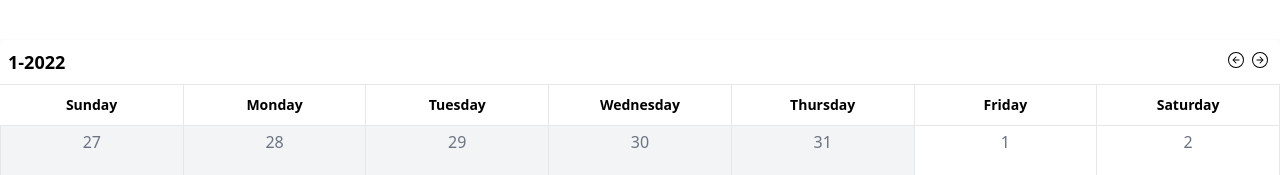
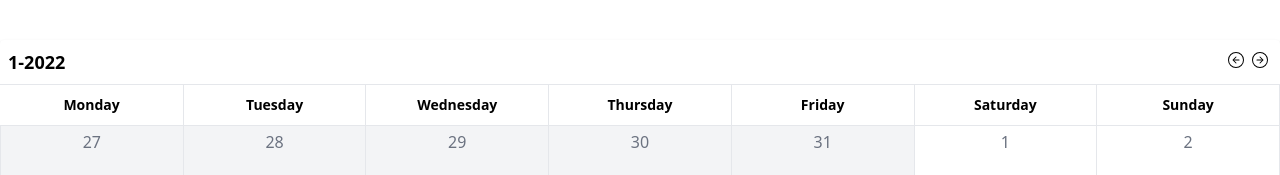
Before and after one commit to mvn-h24/vue-examples, a Nuxt app: page /calendar in a window 1280 px wide. Shown: the top 175 px of the page. Built offline with nearby package versions, Linux system fonts and the light colour scheme.

Commit message:
fix calendar.service.ts add navDate for calendar.vm.ts, calendar.model, remove cDate(current date) simplify weeks-list.vue template

```diff
--- a/components/calendar/calendar.model.ts
+++ b/components/calendar/calendar.model.ts
@@ -24,11 +24,11 @@ export const CalendarModel = Vue.extend({
     return {
       year: this.currentDate.getFullYear(),
       month: this.currentDate.getMonth(),
-      date: this.currentDate.getDate(),
-      hours: this.currentDate.getHours(),
-      minutes: this.currentDate.getMinutes(),
-      seconds: this.currentDate.getSeconds(),
-      ms: this.currentDate.getMilliseconds(),
+      date: 1,
+      hours: 0,
+      minutes: 0,
+      seconds: 1,
+      ms: 1,
     }
   },
 })
--- a/components/calendar/calendar.service.ts
+++ b/components/calendar/calendar.service.ts
@@ -28,7 +28,7 @@ export default Vue.extend<unknown, CalendarMethods, unknown, unknown>({
       const date = new Date(
         d.getFullYear(),
         d.getMonth(),
-        d.getDay(),
+        d.getDate(),
         d.getHours(),
         d.getMinutes(),
         d.getSeconds(),
@@ -42,7 +42,7 @@ export default Vue.extend<unknown, CalendarMethods, unknown, unknown>({
       const date = new Date(
         d.getFullYear(),
         d.getMonth(),
-        d.getDay(),
+        d.getDate(),
         d.getHours(),
         d.getMinutes(),
         d.getSeconds(),
--- a/components/calendar/calendar.vm.ts
+++ b/components/calendar/calendar.vm.ts
@@ -9,7 +9,7 @@ import CalendarService, {
 } from '~/components/calendar/calendar.service'
 
 interface CalendarVmComputed {
-  cDate: Date
+  navDate: Date
   monthFirstDate: Date
   monthLastDay: Date
   formattedDate: String
@@ -23,15 +23,15 @@ export default Vue.extend<
 >({
   mixins: [CalendarService, CalendarModel],
   computed: {
-    cDate: {
+    navDate: {
       set(d: Date) {
         this.year = d.getFullYear()
         this.month = d.getMonth()
-        this.date = d.getDate()
-        this.hours = d.getHours()
-        this.minutes = d.getMinutes()
-        this.seconds = d.getSeconds()
-        this.ms = d.getMilliseconds()
+        this.date = 1
+        this.hours = 0
+        this.minutes = 0
+        this.seconds = 1
+        this.ms = 1
       },
       get(): Date {
         return new Date(
@@ -46,32 +46,28 @@ export default Vue.extend<
       },
     },
     monthFirstDate(): Date {
-      // return this.startOfMonth(this.cDate)
-      return this.startOfMonth(this.cDate)
+      return this.startOfMonth(this.navDate)
     },
     monthLastDay(): Date {
-      return this.endOfMonth(this.cDate)
-      // return new Date()
+      return this.endOfMonth(this.navDate)
     },
     formattedDate: {
       get(): String {
-        return `${this.cDate.getMonth() + 1}-${this.cDate.getFullYear()}`
+        return `${this.navDate.getMonth() + 1}-${this.navDate.getFullYear()}`
       },
     },
 
     weeksList(): Array<Array<Date>> {
       const monthStart = this.monthFirstDate
       const monthEnd = this.monthLastDay
-      const daysCount = monthEnd.getDate()
       const weeks: Array<Array<Date>> = [[]]
       const getFirstDay = () => weeks[0][0]
       const getLastWeek = () => weeks[weeks.length - 1]
       const getLastDay = () =>
         weeks[weeks.length - 1][weeks[weeks.length - 1].length - 1]
-
-      for (let i = 0; i < daysCount; i++) {
+      for (let i = 0; i < monthEnd.getDate(); i++) {
         const weekDate = this.addDays(monthStart, i)
-        if (weekDate.getDay() === 1 && weeks[0].length > 1) {
+        if (weekDate.getDay() === 1 && weeks[0].length >= 1) {
           weeks.push([weekDate])
         } else {
           weeks[weeks.length - 1].push(weekDate)
@@ -79,7 +75,7 @@ export default Vue.extend<
       }
       const firstDay = getFirstDay().getDay()
       if (firstDay !== 1) {
-        for (let i = firstDay; i > 1; i--) {
+        for (let i = firstDay === 0 ? 7 : firstDay; i > 1; i--) {
           weeks[0].unshift(this.subDays(weeks[0][0], 1))
         }
       }
@@ -94,10 +90,10 @@ export default Vue.extend<
   },
   methods: {
     setNextMonth() {
-      this.cDate = this.addMonths(this.cDate, 1)
+      this.navDate = this.addMonths(this.navDate, 1)
     },
     setPrevMonth() {
-      this.cDate = this.subMonths(this.cDate, 1)
+      this.navDate = this.subMonths(this.navDate, 1)
     },
   },
 })
--- a/components/calendar/weeks-list.vue
+++ b/components/calendar/weeks-list.vue
@@ -2,54 +2,12 @@
   <thead>
     <tr>
       <th
+        v-for="(day, index) in daysList"
+        :key="index"
         class="p-2 border-r h-10 xl:w-40 lg:w-30 md:w-30 sm:w-20 w-10 xl:text-sm text-xs"
       >
-        <span class="xl:block lg:block md:block sm:block hidden"> Sunday </span>
-        <span class="xl:hidden lg:hidden md:hidden sm:hidden block"> Sun </span>
-      </th>
-      <th
-        class="p-2 border-r h-10 xl:w-40 lg:w-30 md:w-30 sm:w-20 w-10 xl:text-sm text-xs"
-      >
-        <span class="xl:block lg:block md:block sm:block hidden"> Monday </span>
-        <span class="xl:hidden lg:hidden md:hidden sm:hidden block"> Mon </span>
-      </th>
-      <th
-        class="p-2 border-r h-10 xl:w-40 lg:w-30 md:w-30 sm:w-20 w-10 xl:text-sm text-xs"
-      >
-        <span class="xl:block lg:block md:block sm:block hidden">
-          Tuesday
-        </span>
-        <span class="xl:hidden lg:hidden md:hidden sm:hidden block"> Tue </span>
-      </th>
-      <th
-        class="p-2 border-r h-10 xl:w-40 lg:w-30 md:w-30 sm:w-20 w-10 xl:text-sm text-xs"
-      >
-        <span class="xl:block lg:block md:block sm:block hidden">
-          Wednesday
-        </span>
-        <span class="xl:hidden lg:hidden md:hidden sm:hidden block"> Wed </span>
-      </th>
-      <th
-        class="p-2 border-r h-10 xl:w-40 lg:w-30 md:w-30 sm:w-20 w-10 xl:text-sm text-xs"
-      >
-        <span class="xl:block lg:block md:block sm:block hidden">
-          Thursday
-        </span>
-        <span class="xl:hidden lg:hidden md:hidden sm:hidden block"> Thu </span>
-      </th>
-      <th
-        class="p-2 border-r h-10 xl:w-40 lg:w-30 md:w-30 sm:w-20 w-10 xl:text-sm text-xs"
-      >
-        <span class="xl:block lg:block md:block sm:block hidden"> Friday </span>
-        <span class="xl:hidden lg:hidden md:hidden sm:hidden block"> Fri </span>
-      </th>
-      <th
-        class="p-2 border-r h-10 xl:w-40 lg:w-30 md:w-30 sm:w-20 w-10 xl:text-sm text-xs"
-      >
-        <span class="xl:block lg:block md:block sm:block hidden">
-          Saturday
-        </span>
-        <span class="xl:hidden lg:hidden md:hidden sm:hidden block"> Sat </span>
+        <span class="xl:block lg:block md:block sm:block hidden"> {{day.name}} </span>
+        <span class="xl:hidden lg:hidden md:hidden sm:hidden block"> {{ day.shorten }} </span>
       </th>
     </tr>
   </thead>
@@ -58,7 +16,50 @@
 <script lang="ts">
 import Vue from 'vue'
 
+interface WeekDay {
+  name: string;
+  shorten: string
+}
+type WeekDaysList = Array<WeekDay>
+
+interface CalendarHeadData {
+  daysList: WeekDaysList
+}
 export default Vue.extend({
   name: 'CalendarHead',
+  data(): CalendarHeadData{
+    return  {
+      daysList: [
+        {
+          name: 'Monday',
+          shorten: 'Mon'
+        },
+        {
+          name: 'Tuesday',
+          shorten: 'Tue'
+        },
+        {
+          name: 'Wednesday',
+          shorten: 'Wed'
+        },
+        {
+          name: 'Thursday',
+          shorten: 'Thu'
+        },
+        {
+          name: 'Friday',
+          shorten: 'Fri'
+        },
+        {
+          name: 'Saturday',
+          shorten: 'Sat'
+        },
+        {
+          name: 'Sunday',
+          shorten: 'Sun'
+        }
+      ]
+    }
+  }
 })
 </script>
```
